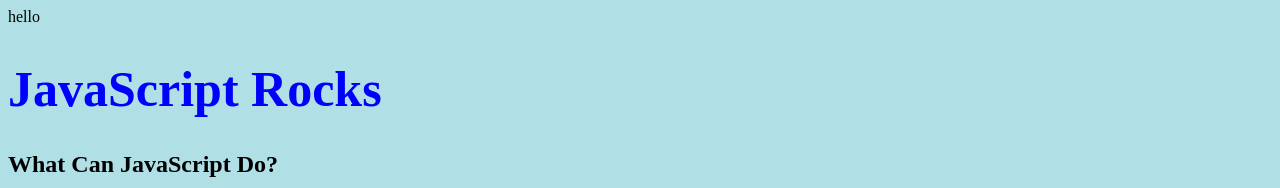
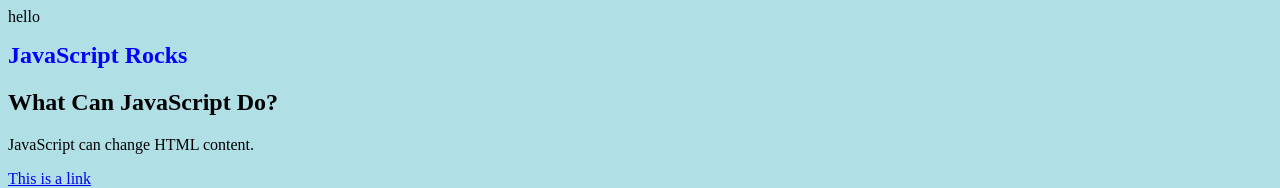
Before and after one commit to lfskywing/git_zhilai, a plain HTML site: page index.html in a window 1280 px wide. Shown: the top 188 px of the page. Drawn offline with Linux system fonts and the light colour scheme.

Commit message:
remove h1 font and add license file

```diff
--- a/index.html
+++ b/index.html
@@ -9,7 +9,7 @@
           font-size: 24px;
         }
       </style>
-<h1 style="font-size: 50px;">JavaScript Rocks</h1>
+<h1>JavaScript Rocks</h1>
 <h2>What Can JavaScript Do?</h2>
 
 <p id="demo">JavaScript can change HTML content.</p>
```
Also changed, not shown: license.txt (added).
